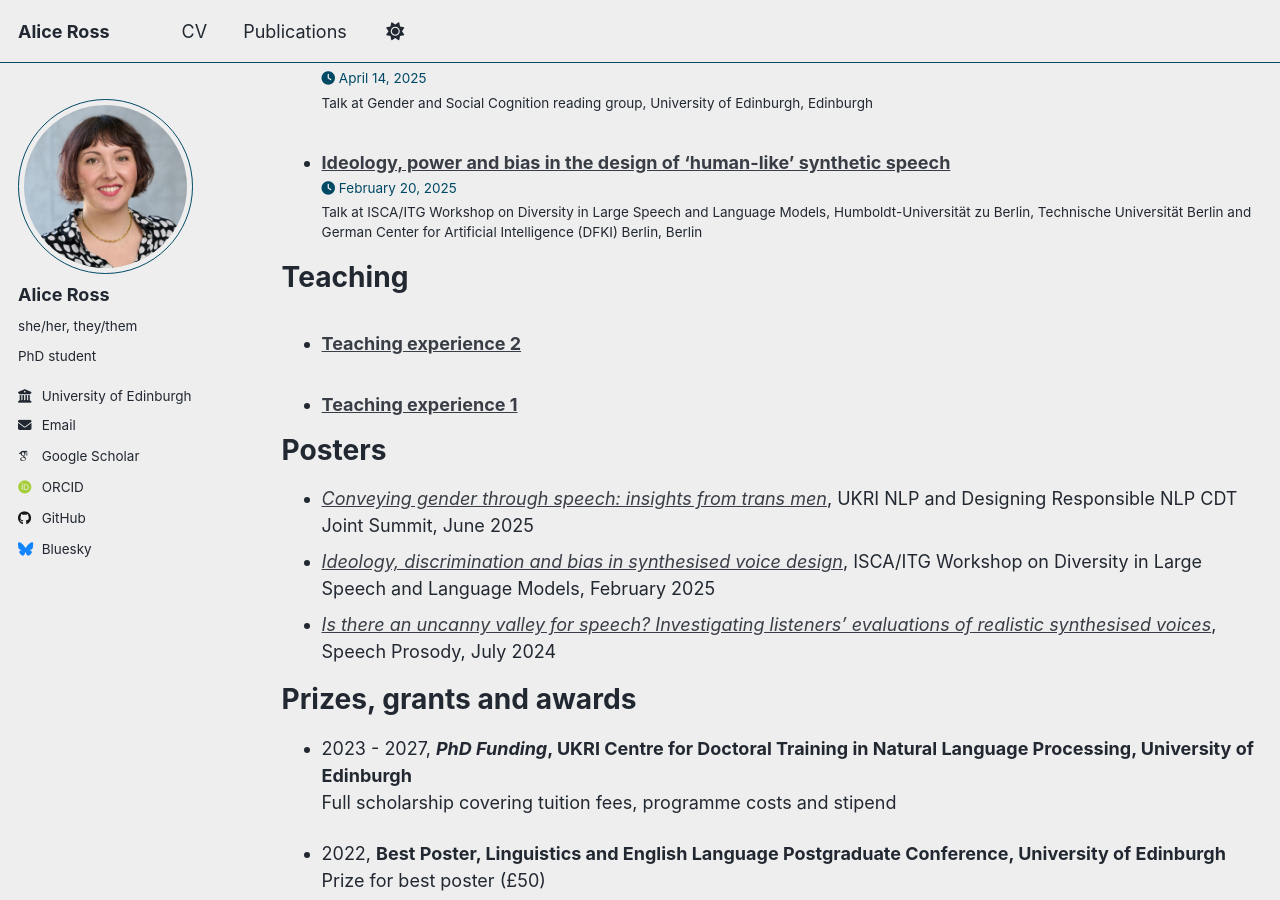
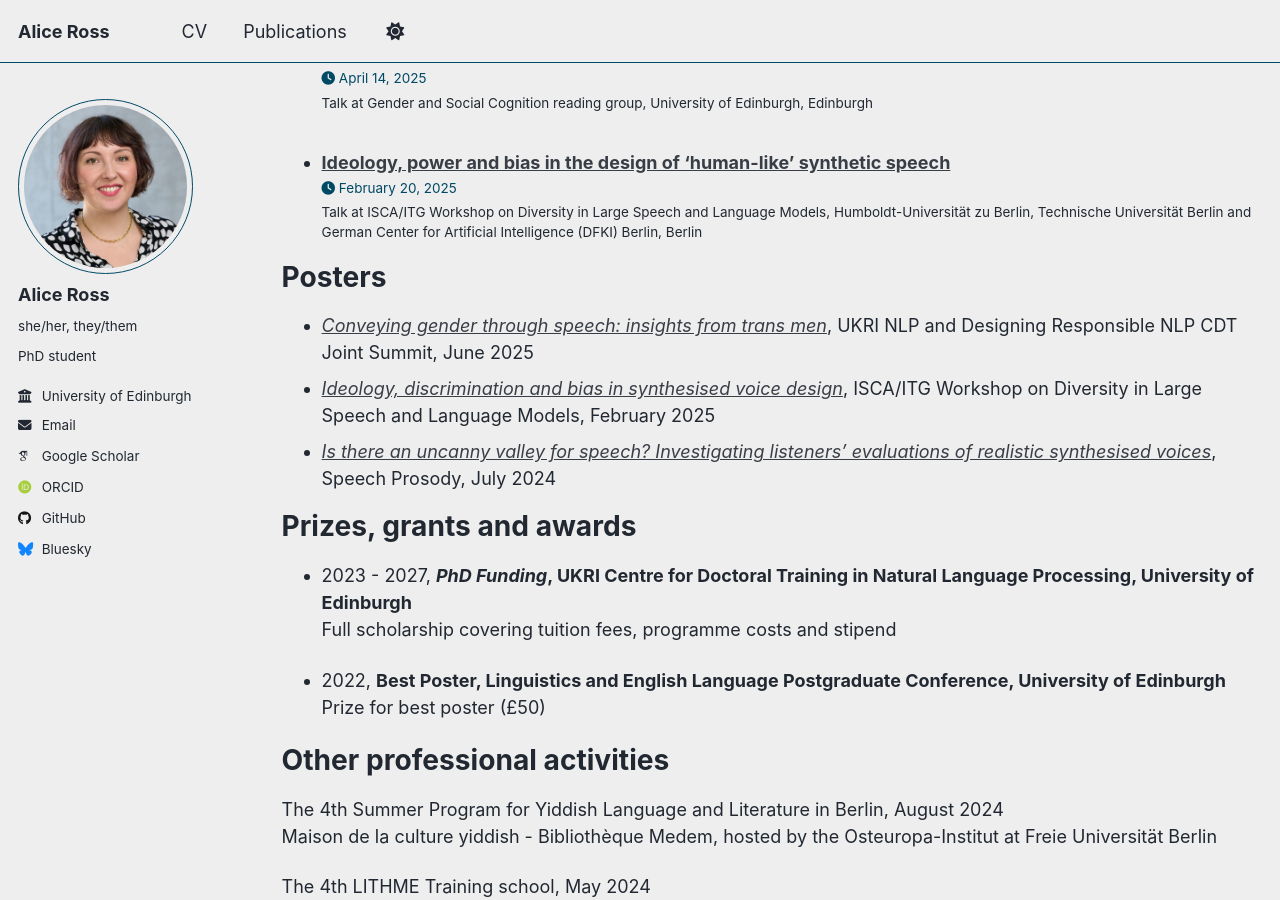
Before and after one commit to alice-ross/alice-ross.github.io, a Jekyll site: the page built from _pages/cv.md, in a window 1280 px wide and 900 px high, scrolled down 1753 px. Built offline with Jekyll 4.4.1, drawn with Linux system fonts in a browser that asks for light colours; some web fonts are replaced; a script that is not in the unit is left out.

Commit message:
Update cv.md

```diff
--- a/_pages/cv.md
+++ b/_pages/cv.md
@@ -36,11 +36,11 @@ Talks
     {% include archive-single-talk-cv.html  %}
   {% endfor %}</ul>
 
-Teaching
+<!--- Teaching
 ======
   <ul>{% for post in site.teaching reversed %}
     {% include archive-single-cv.html %}
-  {% endfor %}</ul>
+  {% endfor %}</ul> --->
 
 Posters
 ======
```
